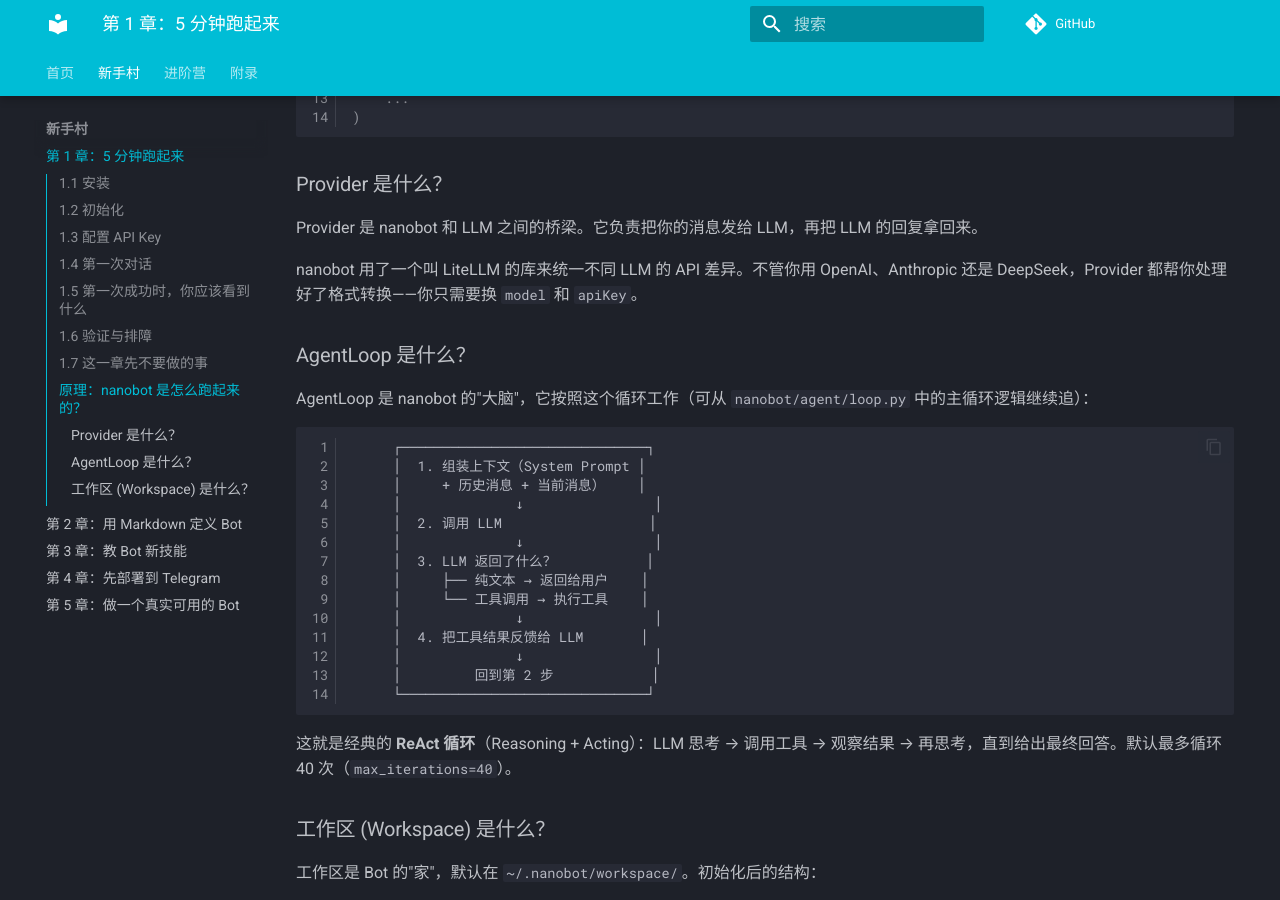
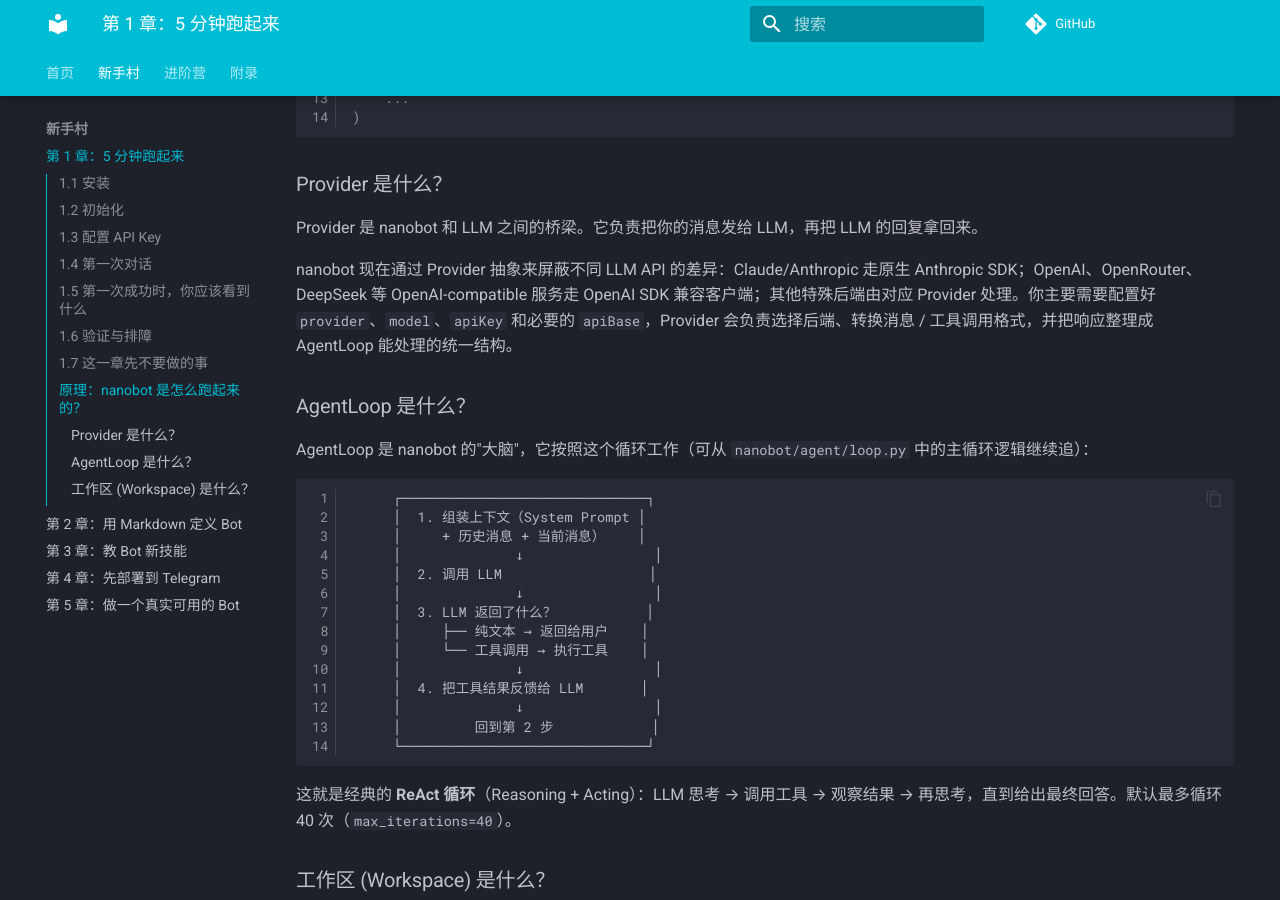
Before and after one commit to sine-io/byte-of-nanobot, an MkDocs documentation site: the page built from docs-site/01-quick-start.md, in a window 1280 px wide and 900 px high, scrolled down 4317 px. Built offline with MkDocs 1.6.1 and Material for MkDocs 9.7.7, drawn with Linux system fonts in a browser that asks for light colours; comment, search, counter and statistics services are not loaded.

Commit message:
Remove LiteLLM docs references

```diff
--- a/01-quick-start.md
+++ b/01-quick-start.md
@@ -201,7 +201,7 @@
 
 Provider 是 nanobot 和 LLM 之间的桥梁。它负责把你的消息发给 LLM，再把 LLM 的回复拿回来。
 
-nanobot 用了一个叫 LiteLLM 的库来统一不同 LLM 的 API 差异。不管你用 OpenAI、Anthropic 还是 DeepSeek，Provider 都帮你处理好了格式转换——你只需要换 `model` 和 `apiKey`。
+nanobot 现在通过 Provider 抽象来屏蔽不同 LLM API 的差异：Claude/Anthropic 走原生 Anthropic SDK；OpenAI、OpenRouter、DeepSeek 等 OpenAI-compatible 服务走 OpenAI SDK 兼容客户端；其他特殊后端由对应 Provider 处理。你主要需要配置好 `provider`、`model`、`apiKey` 和必要的 `apiBase`，Provider 会负责选择后端、转换消息 / 工具调用格式，并把响应整理成 AgentLoop 能处理的统一结构。
 
 ### AgentLoop 是什么？
 
```
Also changed, not shown: 1 other file.
